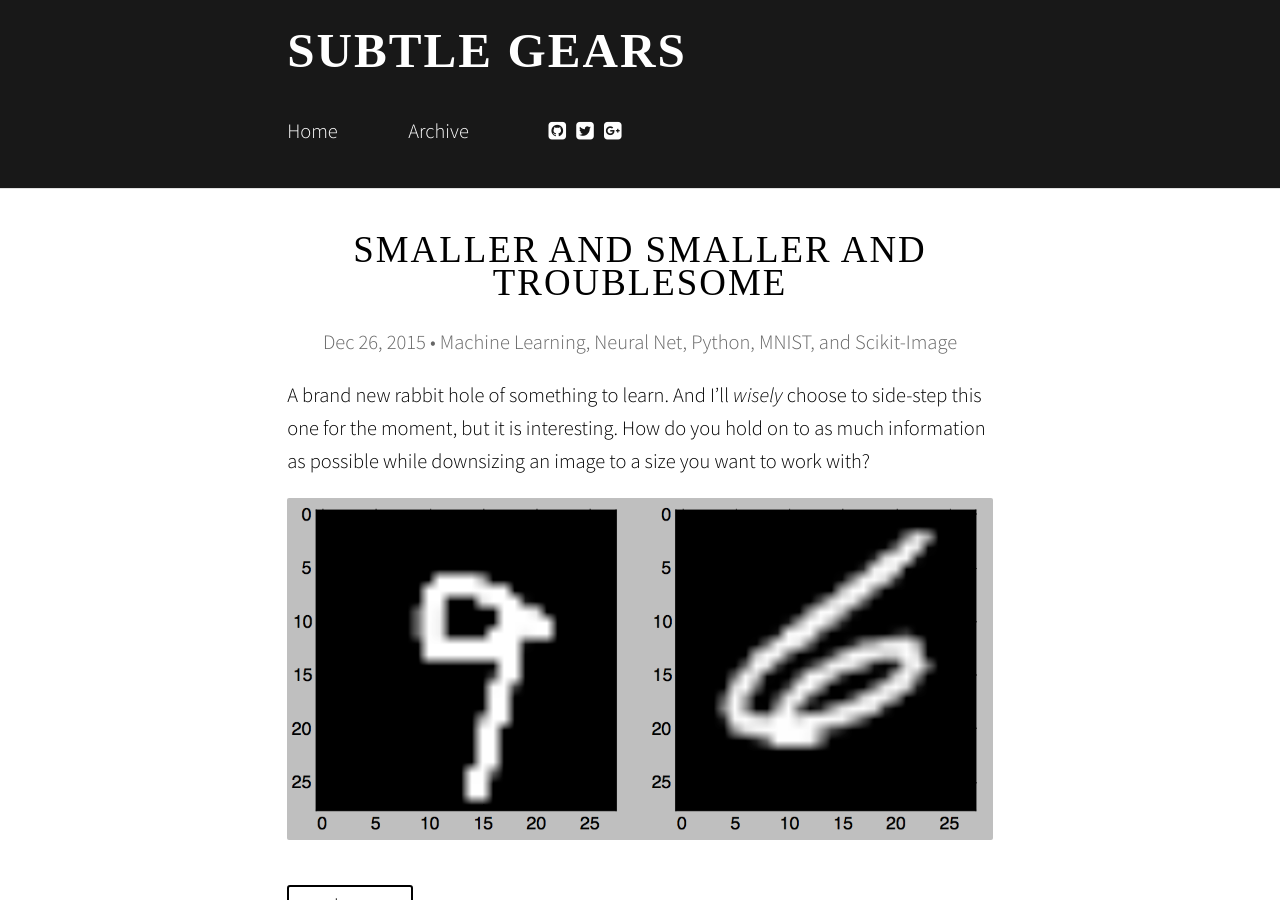
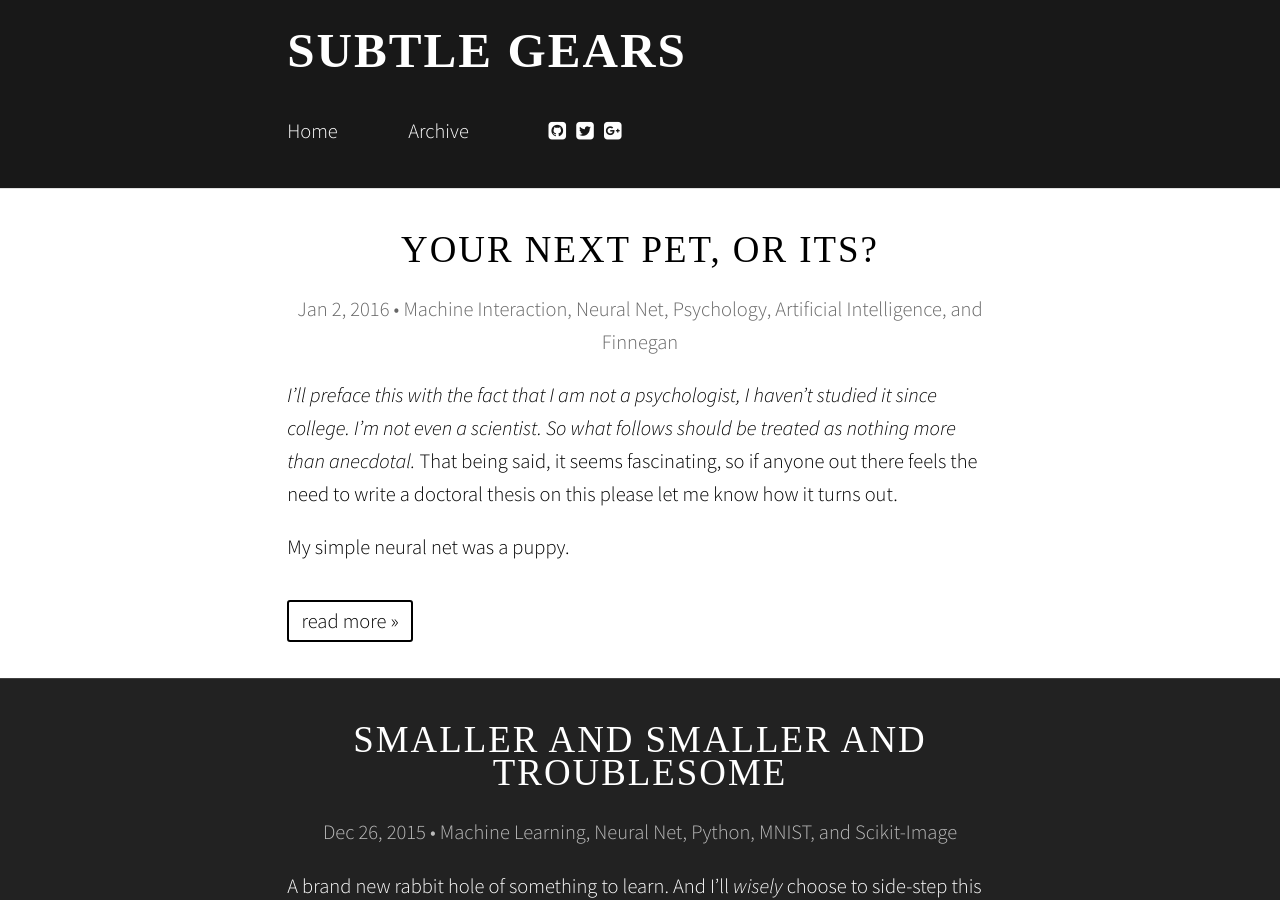
Before and after one commit to uglyboxer/uglyboxer.github.io, a Jekyll site: the page built from index.html, in a window 1280 px wide and 900 px high. Built offline with Jekyll 4.4.1, drawn with Linux system fonts in a browser that asks for light colours; nearby versions of some CDN libraries; some web fonts are replaced; the list of posts is cut into pages by our own code; part of the change alters nothing that is shown.

Commit message:
Interaction post

```diff
--- a/_posts/2015-10-08-documentation.md
+++ b/_posts/2015-10-08-documentation.md
@@ -9,6 +9,8 @@ categories:
 
 Project, check.  Splash page for project, check (thank you, gh-pages).  Documentation, in case someone want to use this thing, ...  Well I've got docstrings, that's good enough, right?  Not so, say they, what hold sway.
 
+
+[tl;dr](#tldr)
 
 But they quickly take pitty on me and reveal the wonder of [Sphinx](http://sphinx-doc.org/).  Just a few quick keystrokes and voila, you have a set of documentation.  Well maybe a more than a few.  But it did arrive pretty, I will give it that.
 
@@ -31,3 +33,7 @@ This is turned out, is a simple fix.  Read the Docs will not properly build docs
 Phew, I'm going to bed.  Maybe, I'll make them pretty tomorrow.
 
 p.s.  Let's not do it that way again, I vote for skipping all the research next time, and just getting it done.  Happy documenting!
+
+<a name='tldr'></a>UPDATE (1/2/16):  Face-palm time.  Okay, maybe it wasn't there before, but there is box to tick in the (Read the Docs)[https://readthedocs.org/] admin/advanced settings for your build.  It says:  Give the virtual environment access to the global site-packages dir.
+
+Numpy and scipy seem to be living here.  Tick that and ignore the paragraphs of nonsense above.  Sheesh.
--- /dev/null
+++ b/_posts/2016-01-02-interaction.md
@@ -0,0 +1,24 @@
+---
+title: Your Next Pet, or Its?
+categories:
+- Machine Interaction
+- Neural Net
+- Psychology
+- Artificial Intelligence
+- Finnegan
+---
+
+*I'll preface this with the fact that I am not a psychologist, I haven't studied it since college.  I'm not even a scientist.  So what follows should be treated as nothing more than anecdotal.*  That being said, it seems fascinating, so if anyone out there feels the need to write a doctoral thesis on this please let me know how it turns out.
+
+My simple neural net was a puppy.
+
+
+In the past year there has been plenty of bluster over the *dangers* of Artificial Intelligence, the rise of our robot overlords, the ever-present threat of the plague of [grey-goo](https://en.wikipedia.org/wiki/Grey_goo).  There has also been a strong effort to counter those *dangers* in Elon Musk's [OpenAI](http://openai.sourceforge.net/faq.html).  There has been comparatively little talk about the potential benefits of AI.  Or even what the differences are between AI and ML (if, in fact, there is a difference).  But amidst all of the noise, I noticed something interesting in my little backwater of this tumult of research.
+
+Finnegan is a simple feed-forward, fully connected neural net I made and threw the [MNIST](http://yann.lecun.com/exdb/mnist/) handwritten digits dataset at.  I then built a [webapp](http://uglyboxer.pythonanywhere.com/) to let a user draw a digit and see if the net could correctly classify it.
+
+The first results were, while better than average, no better than 50/50.  (I had a poor architecture and an over-fit model, but that is beside the point.)  But as people tried it, something funny happened.  Initial reactions to the project were all in line doom/gloom/paranoia from the media, sometimes facetiously, sometimes seriously.  But their interactions belied those sentiments almost universally.  They treated the webapp like a puppy, or a small child.  Most people would express excitement when it guessed correctly.  And when it guessed wrong, they would be upset and usually blame themselves for poor handwriting.  And then they often retried the same digit, more methodically, as if trying to coax it toward a correct answer.
+
+Now any number of reasons, could explain this, not the least of which could be the fact I was right there and perhaps they didn't want to see me (in my endeavour) fail.  But whatever the reason, humans were interacting with a machine more in terms of a pet or a small child, rather than a tool, or worse, a potential threat.
+
+Maybe the future need not be so bleak after all.
```
